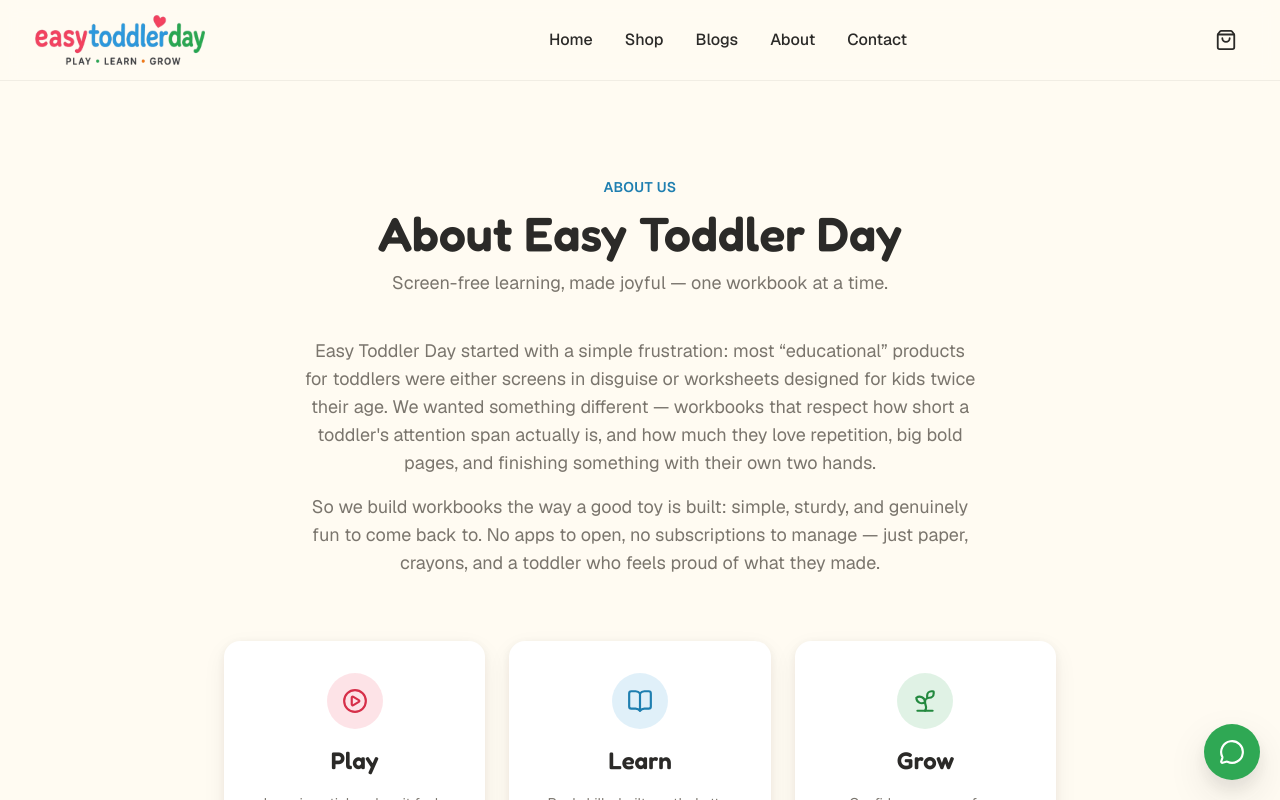
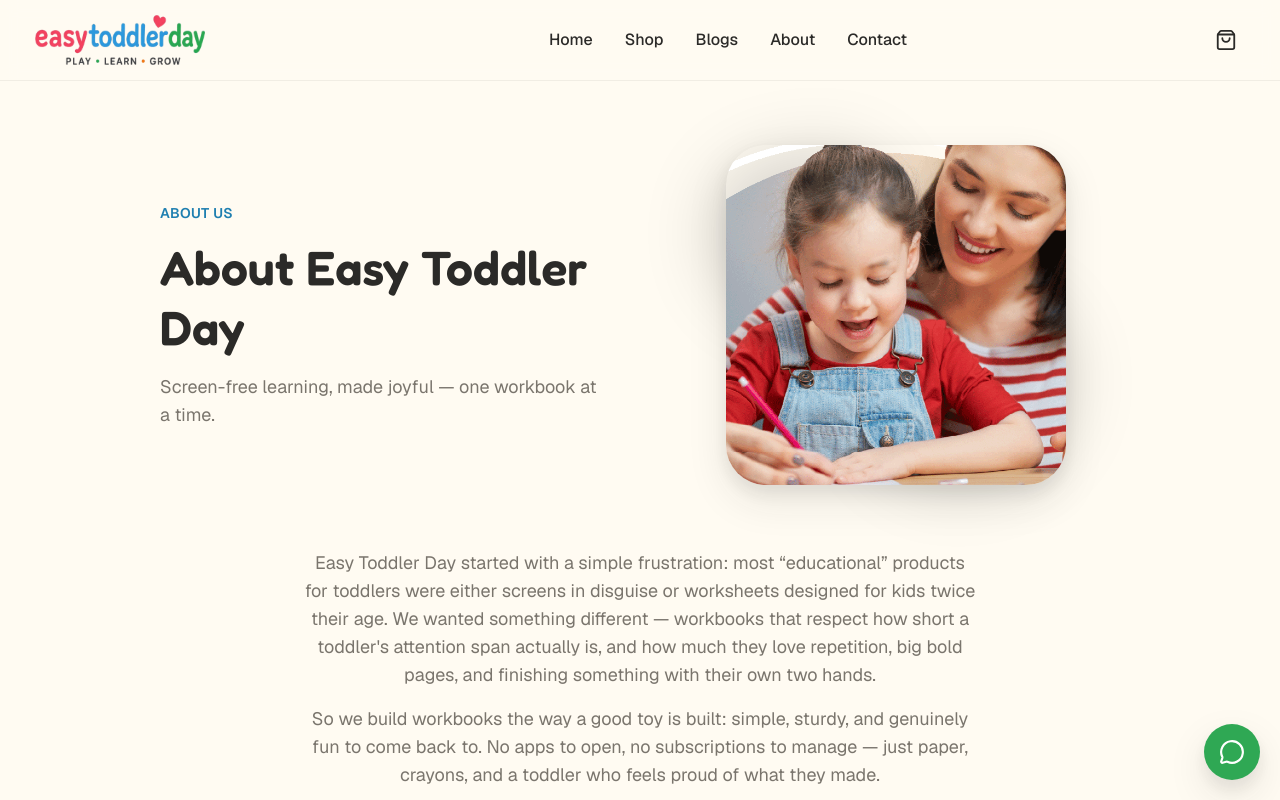
Before and after one commit to prashant-1012/easy-toddler-day, a Next.js app: page /about in a window 1280 px wide. Shown: the top 800 px of the page. Built offline with nearby package versions, Linux system fonts and the light colour scheme.

Commit message:
UI updates

```diff
--- a/app/about/page.tsx
+++ b/app/about/page.tsx
@@ -1,6 +1,6 @@
 import type { Metadata } from "next";
 import { BookOpen, PlayCircle, Sprout } from "lucide-react";
-import { SectionHeading } from "@/components/ui/SectionHeading";
+import { AboutHero } from "@/components/sections/AboutHero";
 import { Card } from "@/components/ui/Card";
 import { Reveal } from "@/components/ui/Reveal";
 import { Button } from "@/components/ui/Button";
@@ -44,17 +44,12 @@
 // TODO: personalize with the real founder story / brand history if desired
 export default function AboutPage() {
   return (
-    <div className="mx-auto max-w-4xl px-4 py-16 sm:px-6 lg:px-8 lg:py-24">
+    <>
+      <AboutHero />
+
+      <div className="mx-auto max-w-4xl px-4 pb-16 sm:px-6 lg:px-8 lg:pb-24">
         <Reveal>
-        <SectionHeading
-          eyebrow="About Us"
-          title="About Easy Toddler Day"
-          subtitle="Screen-free learning, made joyful — one workbook at a time."
-        />
-      </Reveal>
-
-      <Reveal delay={0.1}>
-        <div className="mx-auto mt-10 flex max-w-2xl flex-col gap-4 text-center text-lg text-warm-gray">
+          <div className="mx-auto flex max-w-2xl flex-col gap-4 text-center text-lg text-warm-gray">
             <p>
               Easy Toddler Day started with a simple frustration: most
               &ldquo;educational&rdquo; products for toddlers were either
@@ -67,8 +62,8 @@
             <p>
               So we build workbooks the way a good toy is built: simple,
               sturdy, and genuinely fun to come back to. No apps to open, no
-            subscriptions to manage — just paper, crayons, and a toddler who
-            feels proud of what they made.
+              subscriptions to manage — just paper, crayons, and a toddler
+              who feels proud of what they made.
             </p>
           </div>
         </Reveal>
@@ -102,5 +97,6 @@
           </div>
         </Reveal>
       </div>
+    </>
   );
 }
--- a/app/contact/page.tsx
+++ b/app/contact/page.tsx
@@ -1,6 +1,6 @@
 import type { Metadata } from "next";
 import { Mail, MapPin, Phone } from "lucide-react";
-import { SectionHeading } from "@/components/ui/SectionHeading";
+import { ContactHero } from "@/components/sections/ContactHero";
 import { ContactForm } from "@/components/sections/ContactForm";
 import { CONTACT_ADDRESS, CONTACT_EMAIL, CONTACT_PHONE } from "@/lib/constants";
 
@@ -12,14 +12,11 @@
 
 export default function ContactPage() {
   return (
-    <div className="mx-auto max-w-3xl px-4 py-16 sm:px-6 lg:px-8 lg:py-24">
-      <SectionHeading
-        eyebrow="Contact Us"
-        title="We'd Love to Hear From You"
-        subtitle="Questions about a workbook, bulk orders for a classroom, or just want to say hi — reach out and we'll get back to you over WhatsApp."
-      />
+    <>
+      <ContactHero />
 
-      <div className="mx-auto mt-10 flex max-w-lg flex-col gap-4 text-sm text-warm-gray sm:flex-row sm:flex-wrap sm:justify-center sm:gap-8">
+      <div className="mx-auto max-w-3xl px-4 pb-16 sm:px-6 lg:px-8 lg:pb-24">
+        <div className="mx-auto flex max-w-lg flex-col gap-4 text-sm text-warm-gray sm:flex-row sm:flex-wrap sm:justify-center sm:gap-8">
           <a
             href={`mailto:${CONTACT_EMAIL}`}
             className="inline-flex items-center gap-2 transition-colors hover:text-sky-dark"
@@ -38,5 +35,6 @@
           <ContactForm />
         </div>
       </div>
+    </>
   );
 }
--- /dev/null
+++ b/components/sections/AboutHero.tsx
@@ -0,0 +1,46 @@
+import Image from "next/image";
+import { Blob } from "@/components/ui/Blob";
+import { Reveal } from "@/components/ui/Reveal";
+
+export function AboutHero() {
+  return (
+    <section className="relative overflow-hidden">
+      <div className="mx-auto grid max-w-5xl items-center gap-10 px-4 py-12 sm:px-6 lg:grid-cols-2 lg:gap-16 lg:px-8 lg:py-16">
+        <Reveal>
+          <span className="text-sm font-semibold uppercase tracking-wide text-sky-dark">
+            About Us
+          </span>
+          <h1 className="mt-3 font-display text-4xl font-semibold leading-tight text-charcoal sm:text-5xl">
+            About Easy Toddler Day
+          </h1>
+          <p className="mt-4 text-lg text-warm-gray">
+            Screen-free learning, made joyful — one workbook at a time.
+          </p>
+        </Reveal>
+
+        <Reveal delay={0.1}>
+          <div className="relative mx-auto h-[280px] w-[280px] sm:h-[340px] sm:w-[340px]">
+            <Blob
+              color="var(--color-sage)"
+              className="left-[-10%] top-[-8%] h-56 w-56"
+            />
+            <Blob
+              color="var(--color-coral)"
+              className="bottom-[-8%] right-[-8%] h-64 w-64"
+            />
+            <div className="relative h-full w-full overflow-hidden rounded-[2.5rem] shadow-lift">
+              <Image
+                src="/images/about-hero-parent-coach.png"
+                alt="A parent guiding her toddler through a tracing activity"
+                fill
+                priority
+                className="object-cover"
+                sizes="(min-width: 1024px) 340px, 280px"
+              />
+            </div>
+          </div>
+        </Reveal>
+      </div>
+    </section>
+  );
+}
--- /dev/null
+++ b/components/sections/ContactHero.tsx
@@ -0,0 +1,48 @@
+import Image from "next/image";
+import { Blob } from "@/components/ui/Blob";
+import { Reveal } from "@/components/ui/Reveal";
+
+export function ContactHero() {
+  return (
+    <section className="relative overflow-hidden">
+      <div className="mx-auto grid max-w-5xl items-center gap-10 px-4 py-12 sm:px-6 lg:grid-cols-2 lg:gap-16 lg:px-8 lg:py-16">
+        <Reveal>
+          <span className="text-sm font-semibold uppercase tracking-wide text-sky-dark">
+            Contact Us
+          </span>
+          <h1 className="mt-3 font-display text-4xl font-semibold leading-tight text-charcoal sm:text-5xl">
+            We&apos;d Love to Hear From You
+          </h1>
+          <p className="mt-4 text-lg text-warm-gray">
+            Questions about a workbook, bulk orders for a classroom, or just
+            want to say hi — reach out and we&apos;ll get back to you over
+            WhatsApp.
+          </p>
+        </Reveal>
+
+        <Reveal delay={0.1}>
+          <div className="relative mx-auto h-[280px] w-[280px] sm:h-[340px] sm:w-[340px]">
+            <Blob
+              color="var(--color-coral)"
+              className="left-[-10%] top-[-8%] h-56 w-56"
+            />
+            <Blob
+              color="var(--color-sky)"
+              className="bottom-[-8%] right-[-8%] h-64 w-64"
+            />
+            <div className="relative h-full w-full overflow-hidden rounded-[2.5rem] shadow-lift">
+              <Image
+                src="/images/contact-hero-boy-coloring.png"
+                alt="A toddler happily coloring at home"
+                fill
+                priority
+                className="object-cover"
+                sizes="(min-width: 1024px) 340px, 280px"
+              />
+            </div>
+          </div>
+        </Reveal>
+      </div>
+    </section>
+  );
+}
```
Also changed, not shown: public/images/about-hero-parent-coach.png (added), public/images/contact-hero-boy-coloring.png (added), 1 other file (tests, documents, lock files or other folders). Lines whose indentation alone changed are shown as unchanged.
